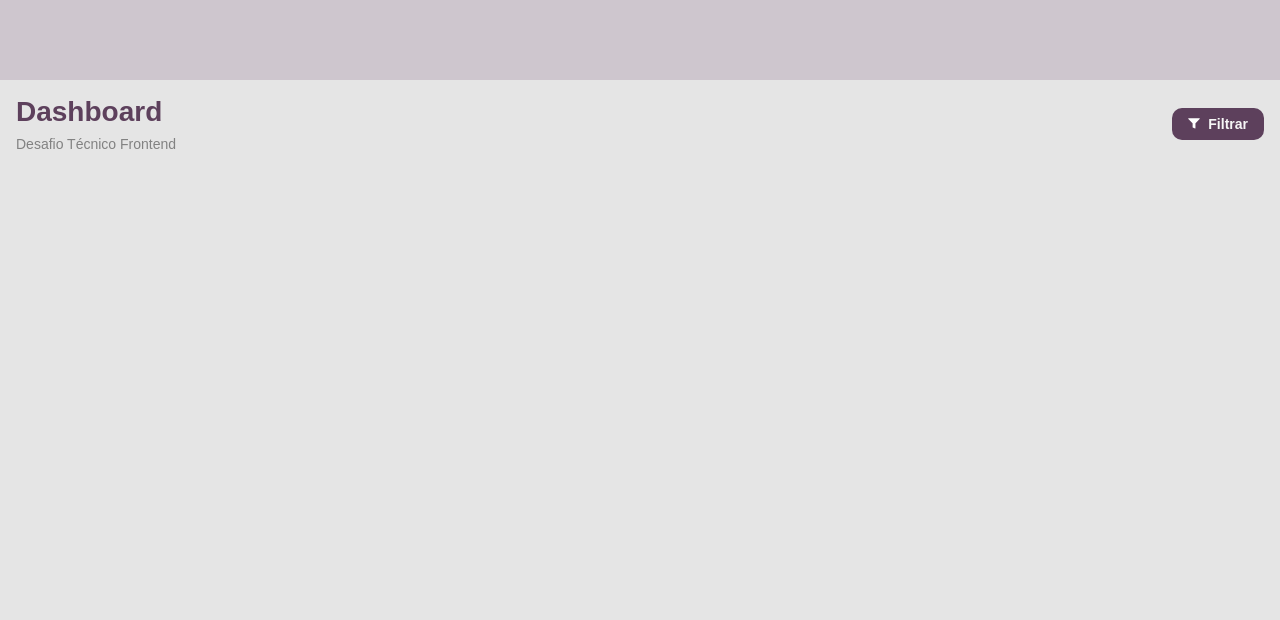
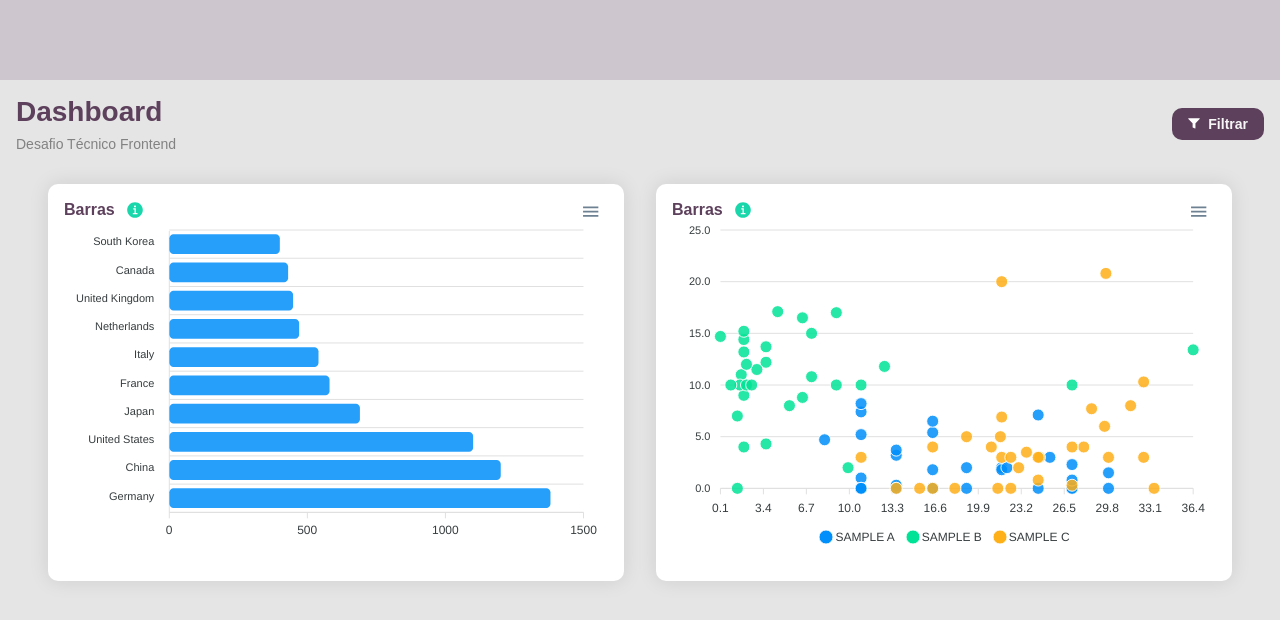
Before and after one commit to felipecfb/teste-minehr, a React (Create React App) app: page / in a window 1280 px wide. Shown: the top 620 px of the page. Built offline with nearby package versions, Linux system fonts and the light colour scheme.

Commit message:
feat: criando e adicionando o componente dos gráficos no content

```diff
--- a/src/components/Content/index.tsx
+++ b/src/components/Content/index.tsx
@@ -1,4 +1,5 @@
 import React from "react";
+import Graphs from "../Graphs";
 import Header from "../Header";
 import { Container } from "./styles";
 
@@ -6,6 +7,7 @@ export default function Content() {
   return (
     <Container>
         <Header />
+        <Graphs />
     </Container>
   );
 }
--- /dev/null
+++ b/src/components/Graphs/index.tsx
@@ -0,0 +1,226 @@
+import ReactApexChart from "react-apexcharts";
+import * as S from "./styles";
+
+import { BarGraphProps, ScatterGraphProps } from "../../types/Graphs";
+
+import informativeIcon from "../../assets/informativeIcon.svg";
+
+export default function Graph() {
+  const barGraph: BarGraphProps = {
+    series: [
+      {
+        data: [400, 430, 448, 470, 540, 580, 690, 1100, 1200, 1380],
+      },
+    ],
+    options: {
+      chart: {
+        toolbar: {
+          show: true,
+          tools: {
+            download: true,
+            selection: false,
+            zoom: false,
+            zoomin: false,
+            zoomout: false,
+            pan: false,
+            reset: false,
+          },
+        },
+      },
+      plotOptions: {
+        bar: {
+          borderRadius: 4,
+          horizontal: true,
+        },
+      },
+      dataLabels: {
+        enabled: false,
+      },
+      xaxis: {
+        categories: [
+          "South Korea",
+          "Canada",
+          "United Kingdom",
+          "Netherlands",
+          "Italy",
+          "France",
+          "Japan",
+          "United States",
+          "China",
+          "Germany",
+        ],
+      },
+    },
+  };
+
+  const scatterGraph: ScatterGraphProps = {
+    series: [
+      {
+        name: "SAMPLE A",
+        data: [
+          [16.4, 5.4],
+          [21.7, 2],
+          [25.4, 3],
+          [19, 2],
+          [10.9, 1],
+          [13.6, 3.2],
+          [10.9, 7.4],
+          [10.9, 0],
+          [10.9, 8.2],
+          [16.4, 0],
+          [16.4, 1.8],
+          [13.6, 0.3],
+          [13.6, 0],
+          [29.9, 0],
+          [27.1, 2.3],
+          [16.4, 0],
+          [13.6, 3.7],
+          [10.9, 5.2],
+          [16.4, 6.5],
+          [10.9, 0],
+          [24.5, 7.1],
+          [10.9, 0],
+          [8.1, 4.7],
+          [19, 0],
+          [21.7, 1.8],
+          [27.1, 0],
+          [24.5, 0],
+          [27.1, 0],
+          [29.9, 1.5],
+          [27.1, 0.8],
+          [22.1, 2],
+        ],
+      },
+      {
+        name: "SAMPLE B",
+        data: [
+          [36.4, 13.4],
+          [1.7, 11],
+          [5.4, 8],
+          [9, 17],
+          [1.9, 4],
+          [3.6, 12.2],
+          [1.9, 14.4],
+          [1.9, 9],
+          [1.9, 13.2],
+          [1.4, 7],
+          [6.4, 8.8],
+          [3.6, 4.3],
+          [1.6, 10],
+          [9.9, 2],
+          [7.1, 15],
+          [1.4, 0],
+          [3.6, 13.7],
+          [1.9, 15.2],
+          [6.4, 16.5],
+          [0.9, 10],
+          [4.5, 17.1],
+          [10.9, 10],
+          [0.1, 14.7],
+          [9, 10],
+          [12.7, 11.8],
+          [2.1, 10],
+          [2.5, 10],
+          [27.1, 10],
+          [2.9, 11.5],
+          [7.1, 10.8],
+          [2.1, 12],
+        ],
+      },
+      {
+        name: "SAMPLE C",
+        data: [
+          [21.7, 3],
+          [23.6, 3.5],
+          [24.6, 3],
+          [29.9, 3],
+          [21.7, 20],
+          [23, 2],
+          [10.9, 3],
+          [28, 4],
+          [27.1, 0.3],
+          [16.4, 4],
+          [13.6, 0],
+          [19, 5],
+          [22.4, 3],
+          [24.5, 3],
+          [32.6, 3],
+          [27.1, 4],
+          [29.6, 6],
+          [31.6, 8],
+          [21.6, 5],
+          [20.9, 4],
+          [22.4, 0],
+          [32.6, 10.3],
+          [29.7, 20.8],
+          [24.5, 0.8],
+          [21.4, 0],
+          [21.7, 6.9],
+          [28.6, 7.7],
+          [15.4, 0],
+          [18.1, 0],
+          [33.4, 0],
+          [16.4, 0],
+        ],
+      },
+    ],
+    options: {
+      chart: {
+        toolbar: {
+          show: true,
+          tools: {
+            download: true,
+            selection: false,
+            zoom: false,
+            zoomin: false,
+            zoomout: false,
+            pan: false,
+            reset: false,
+          },
+        },
+      },
+      xaxis: {
+        tickAmount: 10,
+        labels: {
+          formatter: function (val: string) {
+            return parseFloat(val).toFixed(1);
+          },
+        },
+      },
+      yaxis: {
+        tickAmount: 7,
+      },
+    },
+  };
+
+  return (
+    <>
+      <S.Container>
+        <S.Graph id="chart">
+          <S.TitleContainer>
+            <S.Title>Barras</S.Title>
+            <S.Icon src={informativeIcon} alt="" />
+          </S.TitleContainer>
+          <ReactApexChart
+            options={barGraph.options}
+            series={barGraph.series}
+            type="bar"
+            height={350}
+          />
+        </S.Graph>
+        <S.Graph id="chart">
+          <S.TitleContainer>
+            <S.Title>Barras</S.Title>
+            <S.Icon src={informativeIcon} alt="" />
+          </S.TitleContainer>
+          <ReactApexChart
+            options={scatterGraph.options}
+            series={scatterGraph.series}
+            type="scatter"
+            height={350}
+          />
+        </S.Graph>
+      </S.Container>
+    </>
+  );
+}
--- /dev/null
+++ b/src/components/Graphs/styles.ts
@@ -0,0 +1,36 @@
+import styled from "styled-components";
+
+export const Container = styled.div`
+  display: flex;
+  align-items: center;
+  width: 100%;
+  padding: 1rem 2rem;
+`;
+
+export const Graph = styled.div`
+  width: 50%;
+  background: #fff;
+  margin: 0 1rem;
+  border-radius: 10px;
+  box-shadow: 0px 0px 20px rgba(0, 0, 0, 0.1);
+  padding: 1rem;
+`;
+
+export const TitleContainer = styled.div`
+  position: absolute;
+  display: flex;
+  align-items: center;
+`;
+
+export const Title = styled.span`
+  color: var(--dark-purple);
+  font-weight: 700;
+  font-size: 16px;
+  line-height: 20px;
+`;
+
+export const Icon = styled.img`
+  z-index: 1;
+  margin-left: .75rem;
+  cursor: pointer;
+`;
--- /dev/null
+++ b/src/types/Graphs.ts
@@ -0,0 +1,68 @@
+export interface BarGraphProps {
+  series: [{ data: number[] }];
+  options: {
+    chart: {
+      toolbar: {
+        show: boolean;
+        tools: {
+          download: boolean;
+          selection: boolean;
+          zoom: boolean;
+          zoomin: boolean;
+          zoomout: boolean;
+          pan: boolean;
+          reset: boolean;
+        };
+      };
+    };
+    plotOptions: {
+      bar: {
+        borderRadius: number;
+        horizontal: boolean;
+      };
+    };
+    dataLabels: {
+      enabled: boolean;
+    };
+    xaxis: {
+      categories: string[];
+    };
+  };
+}
+
+export interface ScatterGraphProps {
+  series: [
+    { name: string; data: [number, number][] },
+    { name: string; data: [number, number][] },
+    { name: string; data: [number, number][] }
+  ];
+  options: {
+    chart: {
+      toolbar: {
+        show: boolean;
+        tools: {
+          download: boolean;
+          selection: boolean;
+          zoom: boolean;
+          zoomin: boolean;
+          zoomout: boolean;
+          pan: boolean;
+          reset: boolean;
+        };
+      };
+    };
+    xaxis: {
+      tickAmount: number;
+      labels: {
+        formatter: (
+          value: string,
+          timestamp?: number | undefined,
+          opts?: any
+        ) => string | string[];
+      };
+    };
+    yaxis: {
+      tickAmount: number;
+    };
+  };
+}
```
Also changed, not shown: src/assets/informativeIcon.svg (added).
